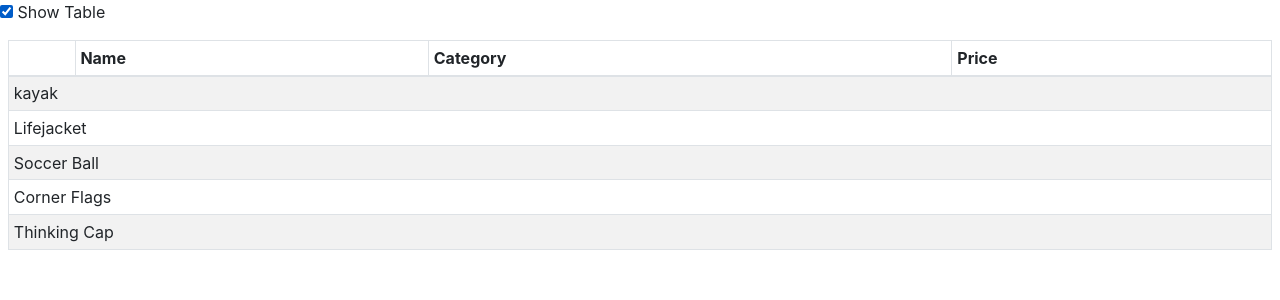
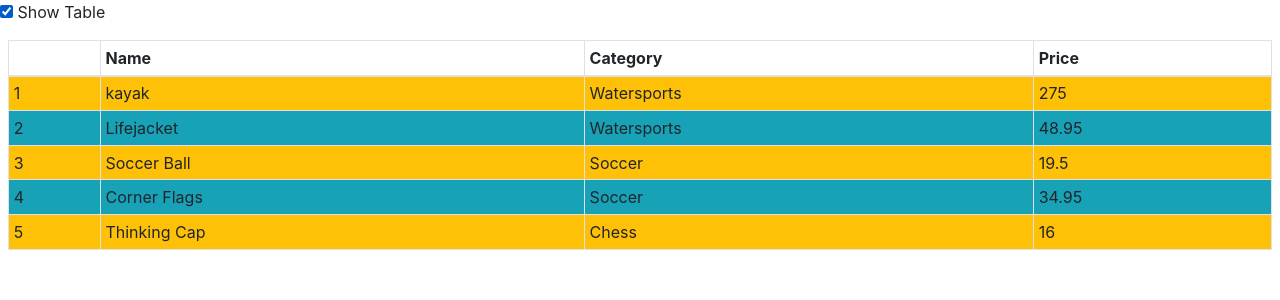
Before and after one commit to rhyegacillos/pro-angular-6, an Angular app: page / in a window 1280 px wide. Shown: the top 300 px of the page. Built offline with nearby package versions, Linux system fonts and the light colour scheme.

Commit message:
- providing additional context data

```diff
--- a/src/app/product/directives/iterator.directive.ts
+++ b/src/app/product/directives/iterator.directive.ts
@@ -13,11 +13,21 @@
   ngOnInit(): void {
     this.container.clear();
     for(let i = 0; i < this.datasource.length; i++) {
-      this.container.createEmbeddedView(this.template, new PaIteratorContext(this.datasource[i]));
+      this.container.createEmbeddedView(this.template, new PaIteratorContext(this.datasource[i], i, this.datasource.length));
     }
   }
 }
 
 class PaIteratorContext {
-  constructor(public $implicit: any) {}
+  odd: boolean;
+  even: boolean;
+  first: boolean;
+  last: boolean;
+
+  constructor(public $implicit: any, public index: number, total: number) {
+    this.odd = index % 2 === 1;
+    this.even = !this.odd;
+    this.first = index === 0;
+    this.last = index === total - 1;
+  }
 }
--- a/src/app/product/product.component.html
+++ b/src/app/product/product.component.html
@@ -16,19 +16,14 @@
     </tr>
     </thead>
     <tbody>
-    <ng-template [appForOf]="getProducts()" let-item>
-      <tr><td colspan="4">{{item['name']}}</td></tr>
+    <ng-template [appForOf]="getProducts()" let-item let-i="index" let-odd="odd" let-even="even">
+      <tr [class.bg-info]="odd" [class.bg-warning]="even">
+        <td>{{i + 1}}</td>
+        <td>{{item['name']}}</td>
+        <td>{{item['category']}}</td>
+        <td>{{item['price']}}</td>
+      </tr>
     </ng-template>
-<!--    <tr *ngFor="let item of getProducts(); let i = index"-->
-<!--        [appAttr]="getProducts().length < 6 ? 'bg-success' : 'bg-warning'"-->
-<!--        [pa-product]="item" (pa-category)="newProduct.category=$event">-->
-<!--      <td>{{i + 1}}</td>-->
-<!--      <td>{{item.name}}</td>-->
-<!--      <td [appAttr]="item.category == 'Soccer' ? 'bg-info' : null">-->
-<!--        {{item.category}}-->
-<!--      </td>-->
-<!--      <td [appAttr]="'bg-info'">{{item.price}}</td>-->
-<!--    </tr>-->
     </tbody>
   </table>
 </div>
```
